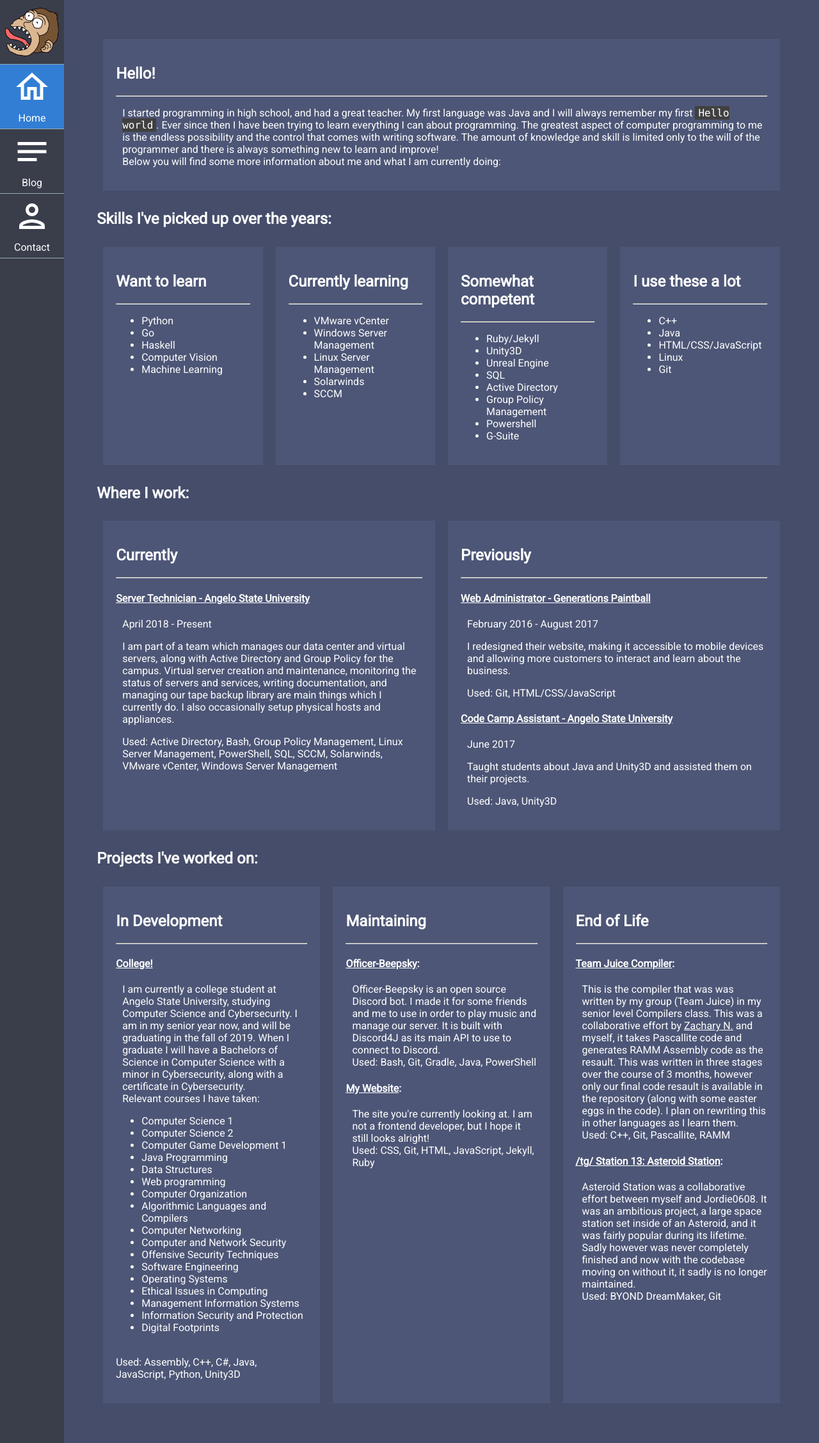
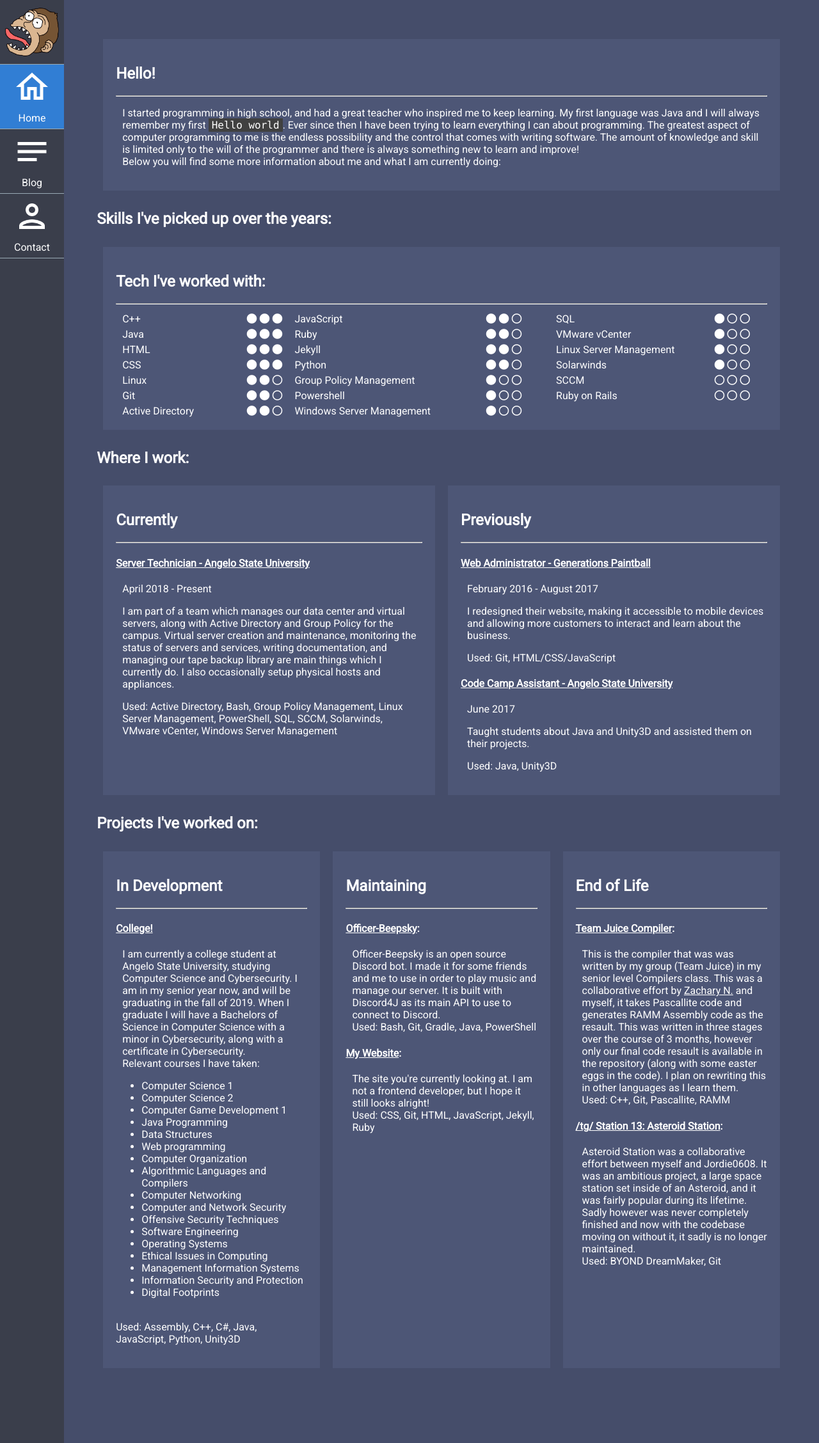
Before and after one commit to CorruptComputer/home, a Jekyll site: the page built from index.html, in a window 1280 px wide. Shown: the whole page at 64% size. Built offline with Jekyll 4.4.1, drawn with Linux system fonts in a browser that asks for light colours; nearby versions of some CDN libraries.

Commit message:
Change skills section to be more sensible

```diff
--- a/_layouts/default-blog.html
+++ b/_layouts/default-blog.html
@@ -16,4 +16,5 @@
     </body>
 
     <script src="{{ site.baseurl }}/assets/js/main.js"></script>
+    <link rel="stylesheet" href="https://use.fontawesome.com/releases/v5.8.2/css/all.css" integrity="sha384-oS3vJWv+0UjzBfQzYUhtDYW+Pj2yciDJxpsK1OYPAYjqT085Qq/1cq5FLXAZQ7Ay" crossorigin="anonymous">
 </html>
--- a/_layouts/default-contact.html
+++ b/_layouts/default-contact.html
@@ -16,4 +16,5 @@
     </body>
 
     <script src="{{ site.baseurl }}/assets/js/main.js"></script>
+    <link rel="stylesheet" href="https://use.fontawesome.com/releases/v5.8.2/css/all.css" integrity="sha384-oS3vJWv+0UjzBfQzYUhtDYW+Pj2yciDJxpsK1OYPAYjqT085Qq/1cq5FLXAZQ7Ay" crossorigin="anonymous">
 </html>
--- a/_layouts/default-home.html
+++ b/_layouts/default-home.html
@@ -16,4 +16,5 @@
     </body>
 
     <script src="{{ site.baseurl }}/assets/js/main.js"></script>
+    <link rel="stylesheet" href="https://use.fontawesome.com/releases/v5.8.2/css/all.css" integrity="sha384-oS3vJWv+0UjzBfQzYUhtDYW+Pj2yciDJxpsK1OYPAYjqT085Qq/1cq5FLXAZQ7Ay" crossorigin="anonymous">
 </html>
--- a/assets/css/main.scss
+++ b/assets/css/main.scss
@@ -139,6 +139,25 @@ code {
    padding-right: 5px;
 }
 
+.skills {
+	margin-top: 0;
+	margin-bottom: 0;
+	padding-left: 10px;
+	list-style-type: none;
+	min-width: 150px;
+
+	li{
+		margin-top: 5px;
+		width: 75%;
+		float:left;
+	}
+
+	li:nth-child(even){
+		width: 25%;
+		float: right;
+	}
+}
+
 /*********
 ** Blog **
 *********/
--- a/index.html
+++ b/index.html
@@ -6,7 +6,7 @@ layout: default-home
    <div class="box">
    <h2>Hello!</h2><hr />
    <p>
-      I started programming in high school, and had a great teacher.
+      I started programming in high school, and had a great teacher who inspired me to keep learning.
       My first language was Java and I will always remember my first <code>Hello world</code>.
       Ever since then I have been trying to learn everything I can about programming.
       The greatest aspect of computer programming to me is the endless possibility and the control that comes with writing software.
@@ -16,51 +16,58 @@ layout: default-home
    </div>
 </div>
 
-
 <h2>Skills I've picked up over the years:</h2>
 <div class="row">
     <div class="box">
-        <h2>Want to learn</h2><hr />
-        <ul>
-            <li>Python</li>
-            <li>Go</li>
-            <li>Haskell</li>
-            <li>Computer Vision</li>
-            <li>Machine Learning</li>
-        </ul>
-    </div>
-    <div class="box">
-        <h2>Currently learning</h2><hr />
-        <ul>
-            <li>VMware vCenter</li>
-            <li>Windows Server Management</li>
-            <li>Linux Server Management</li>
-            <li>Solarwinds</li>
-            <li>SCCM</li>
-        </ul>
-    </div>
-    <div class="box">
-        <h2>Somewhat competent</h2><hr />
-        <ul>
-            <li>Ruby/Jekyll</li>
-            <li>Unity3D</li>
-            <li>Unreal Engine</li>
-            <li>SQL</li>
-            <li>Active Directory</li>
-            <li>Group Policy Management</li>
-            <li>Powershell</li>
-            <li>G-Suite</li>
-        </ul>
-    </div>
-    <div class="box">
-        <h2>I use these a lot</h2><hr />
-        <ul>
-            <li>C++</li>
-            <li>Java</li>
-            <li>HTML/CSS/JavaScript</li>
-            <li>Linux</li>
-            <li>Git</li>
-        </ul>
+        <h2>Tech I've worked with:</h2><hr />
+        <div class="row">
+            <ul class="skills">
+                <li>C++</li>
+                <li><i class="fas fa-circle"></i> <i class="fas fa-circle"></i> <i class="fas fa-circle"></i> </li>
+                <li>Java</li>
+                <li><i class="fas fa-circle"></i> <i class="fas fa-circle"></i> <i class="fas fa-circle"></i> </li>
+                <li>HTML</li>
+                <li><i class="fas fa-circle"></i> <i class="fas fa-circle"></i> <i class="fas fa-circle"></i> </li>
+                <li>CSS</li>
+                <li><i class="fas fa-circle"></i> <i class="fas fa-circle"></i> <i class="fas fa-circle"></i> </li>
+                <li>Linux</li>
+                <li><i class="fas fa-circle"></i> <i class="fas fa-circle"></i> <i class="far fa-circle"></i> </li>
+                <li>Git</li>
+                <li><i class="fas fa-circle"></i> <i class="fas fa-circle"></i> <i class="far fa-circle"></i> </li>
+                <li>Active Directory</li>
+                <li><i class="fas fa-circle"></i> <i class="fas fa-circle"></i> <i class="far fa-circle"></i> </li>
+            </ul>
+            <ul class="skills">
+                <li>JavaScript</li>
+                <li><i class="fas fa-circle"></i> <i class="fas fa-circle"></i> <i class="far fa-circle"></i> </li>
+                <li>Ruby</li>
+                <li><i class="fas fa-circle"></i> <i class="fas fa-circle"></i> <i class="far fa-circle"></i> </li>
+                <li>Jekyll</li>
+                <li><i class="fas fa-circle"></i> <i class="fas fa-circle"></i> <i class="far fa-circle"></i> </li>
+                <li>Python</li>
+                <li><i class="fas fa-circle"></i> <i class="fas fa-circle"></i> <i class="far fa-circle"></i> </li>
+                <li>Group Policy Management</li>
+                <li><i class="fas fa-circle"></i> <i class="far fa-circle"></i> <i class="far fa-circle"></i> </li>
+                <li>Powershell</li>
+                <li><i class="fas fa-circle"></i> <i class="far fa-circle"></i> <i class="far fa-circle"></i> </li>
+                <li>Windows Server Management</li>
+                <li><i class="fas fa-circle"></i> <i class="far fa-circle"></i> <i class="far fa-circle"></i> </li>
+            </ul>
+            <ul class="skills">
+                <li>SQL</li>
+                <li><i class="fas fa-circle"></i> <i class="far fa-circle"></i> <i class="far fa-circle"></i> </li>
+                <li>VMware vCenter</li>
+                <li><i class="fas fa-circle"></i> <i class="far fa-circle"></i> <i class="far fa-circle"></i> </li>
+                <li>Linux Server Management</li>
+                <li><i class="fas fa-circle"></i> <i class="far fa-circle"></i> <i class="far fa-circle"></i> </li>
+                <li>Solarwinds</li>
+                <li><i class="fas fa-circle"></i> <i class="far fa-circle"></i> <i class="far fa-circle"></i> </li>
+                <li>SCCM</li>
+                <li><i class="far fa-circle"></i> <i class="far fa-circle"></i> <i class="far fa-circle"></i> </li>
+                <li>Ruby on Rails</li>
+                <li><i class="far fa-circle"></i> <i class="far fa-circle"></i> <i class="far fa-circle"></i> </li>
+            </ul>
+        </div>
     </div>
 </div>
 
```
Also changed, not shown: .travis.yml.
